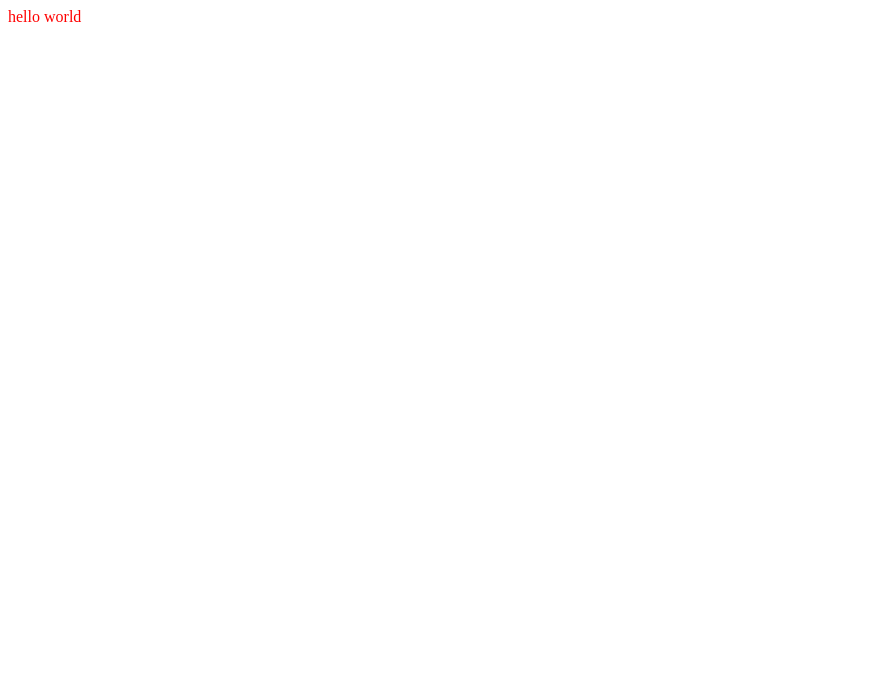
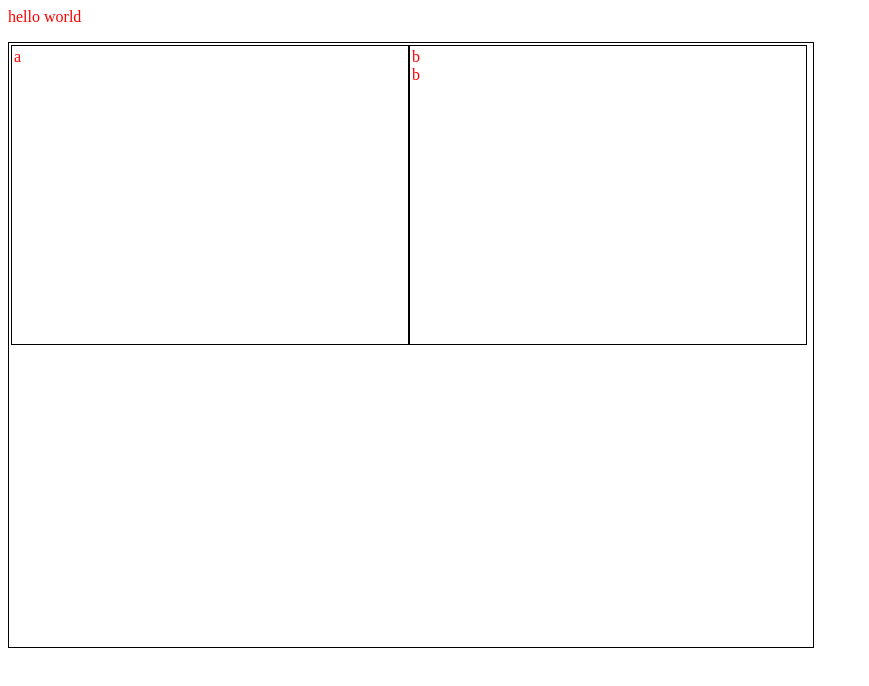
Before and after one commit to willoakley/MechTracker, a plain HTML site: page index.html in a window 1280 px wide. Shown: the whole page, without its empty margins (0-869 px from the left). Drawn offline with Linux system fonts and the light colour scheme.

Commit message:
Starting off the structure

```diff
--- a/index.html
+++ b/index.html
@@ -1,12 +1,34 @@
 <html>
 <head>
 	<style>
-		body {color: red;}
+		body {
+			color: red;
+		}
+		div {
+			border: 1px solid black;
+			padding: 2px;
+			float: left;
+		}
+		.container {
+			width: 800px;
+			height: 600px;
+			position: fixed;
+		}
+		.summary {
+			width: 49%;
+			height: 49%;
+		}
 	</style>
-	<script type="text/javascript" src="js/jquery-2.1.3.min.js"></script>
-	<script type="text/javascript" src="js/index.js"></script>
 </head>
 <body>
 	<p>hello world</p>
+	<div class="container">
+		<!-- weapons, mech info, pilot info, armour damage, heat, internal damage, structure-->
+		<div class="summary">a</div>
+		<div class="summary">b<br/>b</div>
+	</div>
+
+	<script type="text/javascript" src="js/jquery-2.1.3.min.js"></script>
+	<script type="text/javascript" src="js/index.js"></script>
 </body>
 </html>
```
